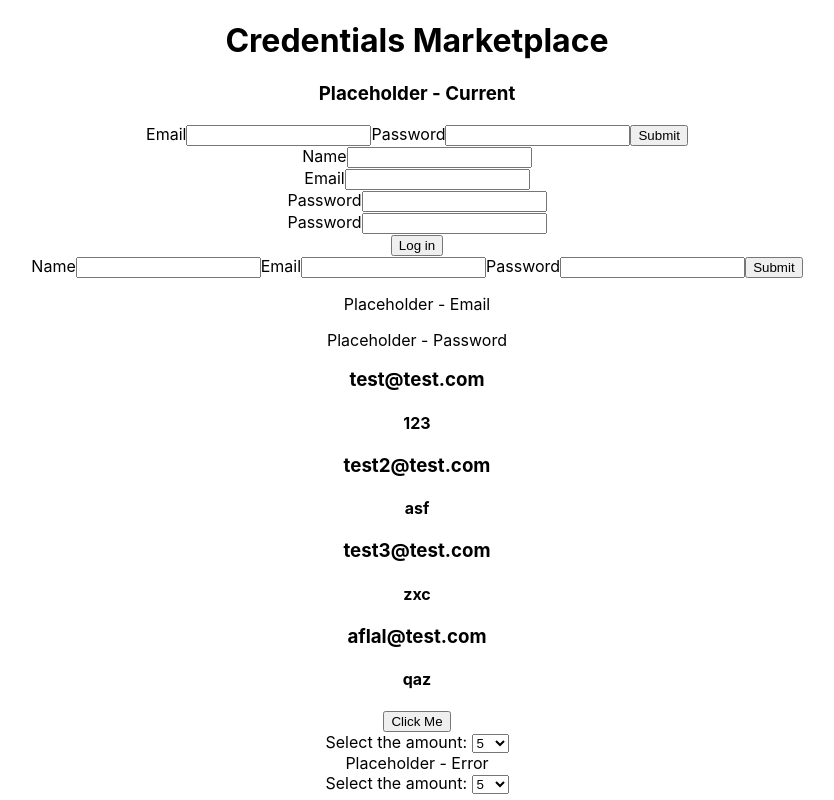
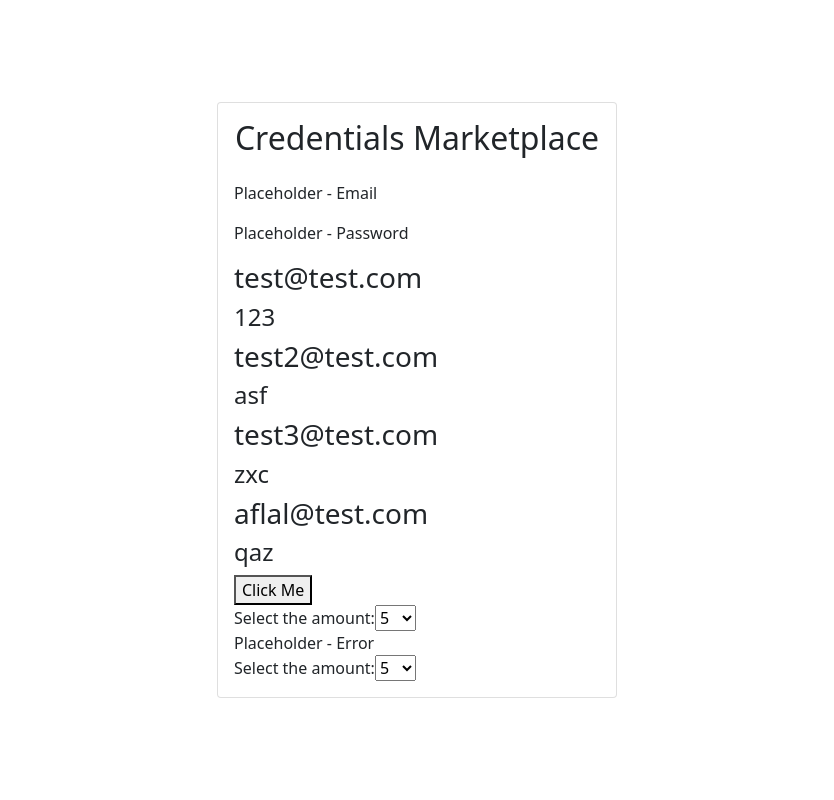
Before and after one commit to dedsec26/creds-market, a React (Create React App) app: page / in a window 1280 px wide. Shown: the whole page, without its empty margins (223-1057 px from the left). Built offline with nearby package versions, Linux system fonts and the light colour scheme.

Commit message:
login and signup forms completed

```diff
--- a/package.json
+++ b/package.json
@@ -7,8 +7,11 @@
     "@testing-library/jest-dom": "^5.16.2",
     "@testing-library/react": "^12.1.3",
     "@testing-library/user-event": "^13.5.0",
+    "bootstrap": "^5.1.3",
     "react": "^17.0.2",
+    "react-bootstrap": "^2.1.2",
     "react-dom": "^17.0.2",
+    "react-router-dom": "^6.2.1",
     "react-scripts": "5.0.0",
     "web-vitals": "^2.1.4"
   },
--- a/src/App.js
+++ b/src/App.js
@@ -5,19 +5,29 @@ import Error from "./Error";
 import Login from "./Loginform";
 import Signup from "./Signupform";
 import Topup from "./Topupform";
+import { BrowserRouter as Router, Route, Switch } from "react-router-dom";
+import { Card, Container } from "react-bootstrap";
 
 function App() {
   return (
-    <div className="App">
-      <h1>Credentials Marketplace</h1>
-      <h3>Placeholder - Current</h3>
-      <Login />
-      <Signup />
-      <Credential />
-      <Buycreds />
-      <Error />
-      <Topup />
-    </div>
+    <Router>
+      <Container
+        className="d-flex align-items-center justify-content-center"
+        style={{ minHeight: "100vh" }}
+      >
+        <div className="w-100" style={{ maxWidth: "400px" }}>
+          <Card>
+            <Card.Body>
+              <h2 className="text-center mb-4">Credentials Marketplace</h2>
+              <Credential />
+              <Buycreds />
+              <Error />
+              <Topup />
+            </Card.Body>
+          </Card>
+        </div>
+      </Container>
+    </Router>
   );
 }
 
--- a/src/Credential.js
+++ b/src/Credential.js
@@ -1,4 +1,4 @@
-import { useState } from "react";
+import { useState, useEffect } from "react";
 const Credential = () => {
   const [creds, setCreds] = useState([
     { email: "test@test.com", pass: "123", id: 1 },
--- a/src/Loginform.js
+++ b/src/Loginform.js
@@ -1,7 +1,9 @@
 import { useState } from "react";
+import { Button, Form, Alert } from "react-bootstrap";
 const Login = () => {
   const [email, setEmail] = useState("");
   const [pass, setPass] = useState("");
+  const [err, setErr] = useState(null);
   let handleSubmit = async (e) => {
     e.preventDefault();
     try {
@@ -12,33 +14,42 @@ const Login = () => {
           pass: pass,
         }),
       });
-      console.log(email, pass);
-      let something = await res.json();
+      let message = await res.json();
       if (res.json) {
-        console.log(something);
+        setErr(message);
       }
     } catch (e) {
-      console.log(e);
+      setErr(e);
     }
   };
   return (
-    <form action="">
-      <label htmlFor="email">Email</label>
-      <input
-        type="text"
-        id="email"
+    <>
+      <h2 className="text-center mb-4">Log In</h2>
+      {err && <Alert variant="danger">{err}</Alert>}
+      <Form>
+        <Form.Group id="email">
+          <Form.Label>Email</Form.Label>
+          <Form.Control
+            type="email"
+            required
             value={email}
             onChange={(e) => setEmail(e.target.value)}
           />
-      <label htmlFor="pass">Password</label>
-      <input
-        type="text"
-        id="pass"
+        </Form.Group>
+        <Form.Group id="password">
+          <Form.Label>Password</Form.Label>
+          <Form.Control
+            type="password"
+            required
             value={pass}
             onChange={(e) => setPass(e.target.value)}
           />
-      <button onClick={handleSubmit}>Submit</button>
-    </form>
+        </Form.Group>
+        <Button className="w-100 my-3" type="submit" onClick={handleSubmit}>
+          Log in
+        </Button>
+      </Form>
+    </>
   );
 };
 
--- a/src/Signupform.js
+++ b/src/Signupform.js
@@ -1,15 +1,17 @@
 import { useState } from "react";
-import { Button, Form } from "react-bootstrap";
+import { Button, Form, Alert } from "react-bootstrap";
 
 const Signup = () => {
   const [name, setName] = useState("");
   const [email, setEmail] = useState("");
   const [pass, setPass] = useState("");
   const [passConf, setPassConf] = useState("");
+  const [err, setErr] = useState(null);
+  const [loading, setLoading] = useState(false);
   let handleSubmit = async (e) => {
     e.preventDefault();
-    if (pass) {
-    }
+    if (pass === passConf) {
+      setLoading(true);
       try {
         //   console.log(email, pass);
         //   console.log(body);
@@ -26,14 +28,20 @@ const Signup = () => {
         });
         let message = await res.json();
         if (res.json) {
-        console.log(message);
+          setErr(message);
         }
       } catch (e) {
-      console.log(e);
+        setErr(e);
+      }
+      setLoading(false);
+    } else {
+      setErr("Passwords do not match");
     }
   };
   return (
     <>
+      <h2 className="text-center mb-4">Sign Up</h2>
+      {err && <Alert variant="danger">{err}</Alert>}
       <Form>
         <Form.Group id="name">
           <Form.Label>Name</Form.Label>
@@ -63,7 +71,7 @@ const Signup = () => {
           />
         </Form.Group>
         <Form.Group id="password-conf">
-          <Form.Label>Password</Form.Label>
+          <Form.Label>Confirm Password</Form.Label>
           <Form.Control
             type="password"
             required
@@ -71,34 +79,15 @@ const Signup = () => {
             onChange={(e) => setPassConf(e.target.value)}
           />
         </Form.Group>
-        <Button className="w-100 my-3" type="submit" onClick={handleSubmit}>
-          Log in
+        <Button
+          className="w-100 my-3"
+          type="submit"
+          onClick={handleSubmit}
+          disabled={loading}
+        >
+          Sign Up
         </Button>
       </Form>
-      <form action="">
-        <label htmlFor="name">Name</label>
-        <input
-          type="text"
-          id="name"
-          value={name}
-          onChange={(e) => setName(e.target.value)}
-        />
-        <label htmlFor="email">Email</label>
-        <input
-          type="text"
-          id="email"
-          value={email}
-          onChange={(e) => setEmail(e.target.value)}
-        />
-        <label htmlFor="pass">Password</label>
-        <input
-          type="text"
-          id="pass"
-          value={pass}
-          onChange={(e) => setPass(e.target.value)}
-        />
-        <button onClick={handleSubmit}>Submit</button>
-      </form>
     </>
   );
 };
--- a/src/index.js
+++ b/src/index.js
@@ -1,7 +1,7 @@
 import React from "react";
 import ReactDOM from "react-dom";
-import "./index.css";
 import App from "./App";
+import "bootstrap/dist/css/bootstrap.min.css";
 
 ReactDOM.render(
   <React.StrictMode>
```
Also changed, not shown: 1 other file (tests, documents, lock files or other folders). Lines whose indentation alone changed are shown as unchanged.
